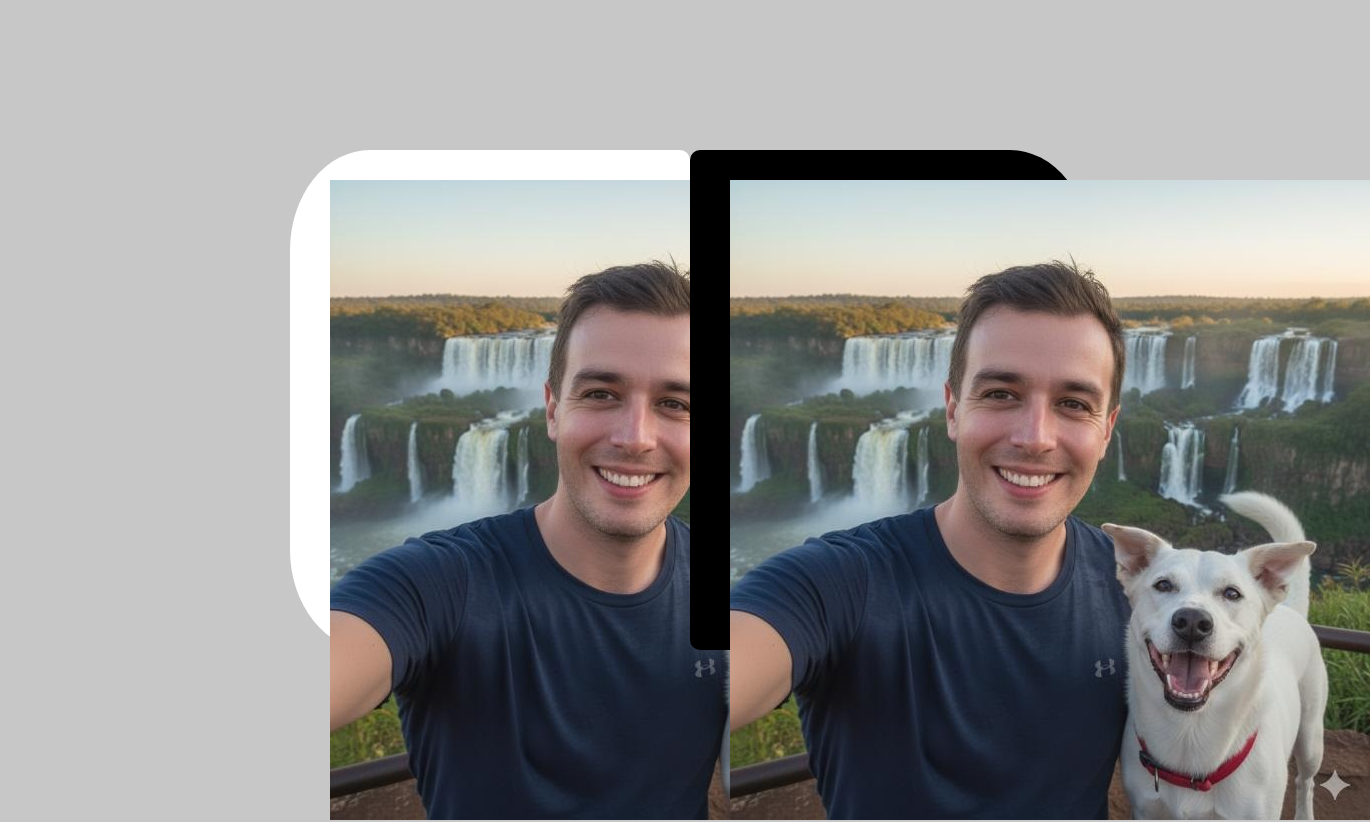
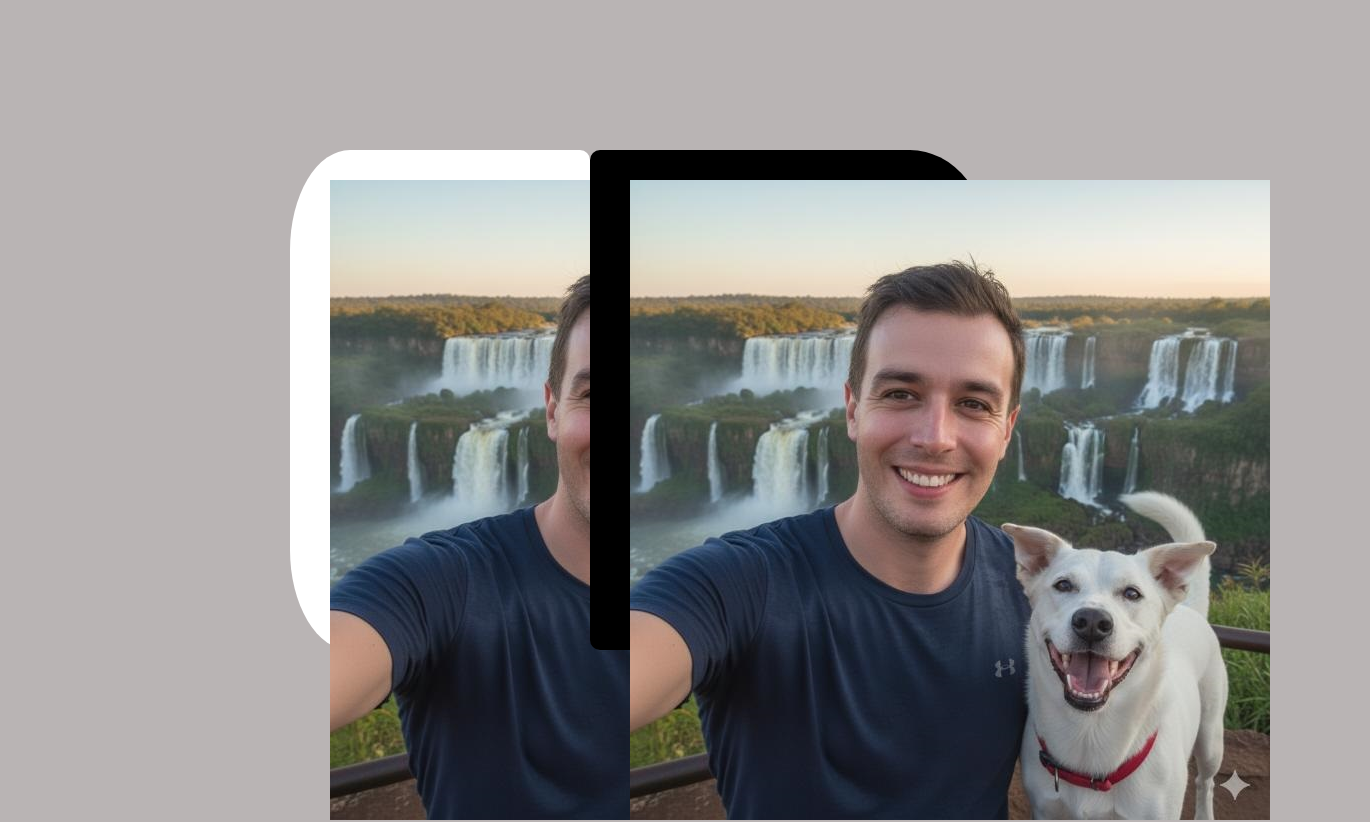
Before and after one commit to GodoyTomas/ProyectoHTMLCSS, a plain HTML site: page login.html in a window 1280 px wide. Shown: the top 822 px of the page, 1370 px wide, since content can reach past the window. Drawn offline with Linux system fonts and the light colour scheme.

Commit message:
siguen los cambios

```diff
--- a/CSS/login.css
+++ b/CSS/login.css
@@ -5,8 +5,10 @@
 }
 
 body{
+    font-family: 'Times New Roman', Times, serif;
     height: 100%;
-    background-color: rgba(138, 138, 138, 0.472);
+    display: flex;
+    background-color: rgba(107, 96, 96, 0.472);
 }
 
 .container{
@@ -20,12 +22,13 @@
 .container-lg{
     display: flex;
     width: 700px;
+    border-radius: 999rem;
     height: auto;
     background-color: transparent;
 }
 
 .login{
-    width: 400px;
+    width: 300px;
     height: 500px;
     background-color: white;
     color: black;
```
